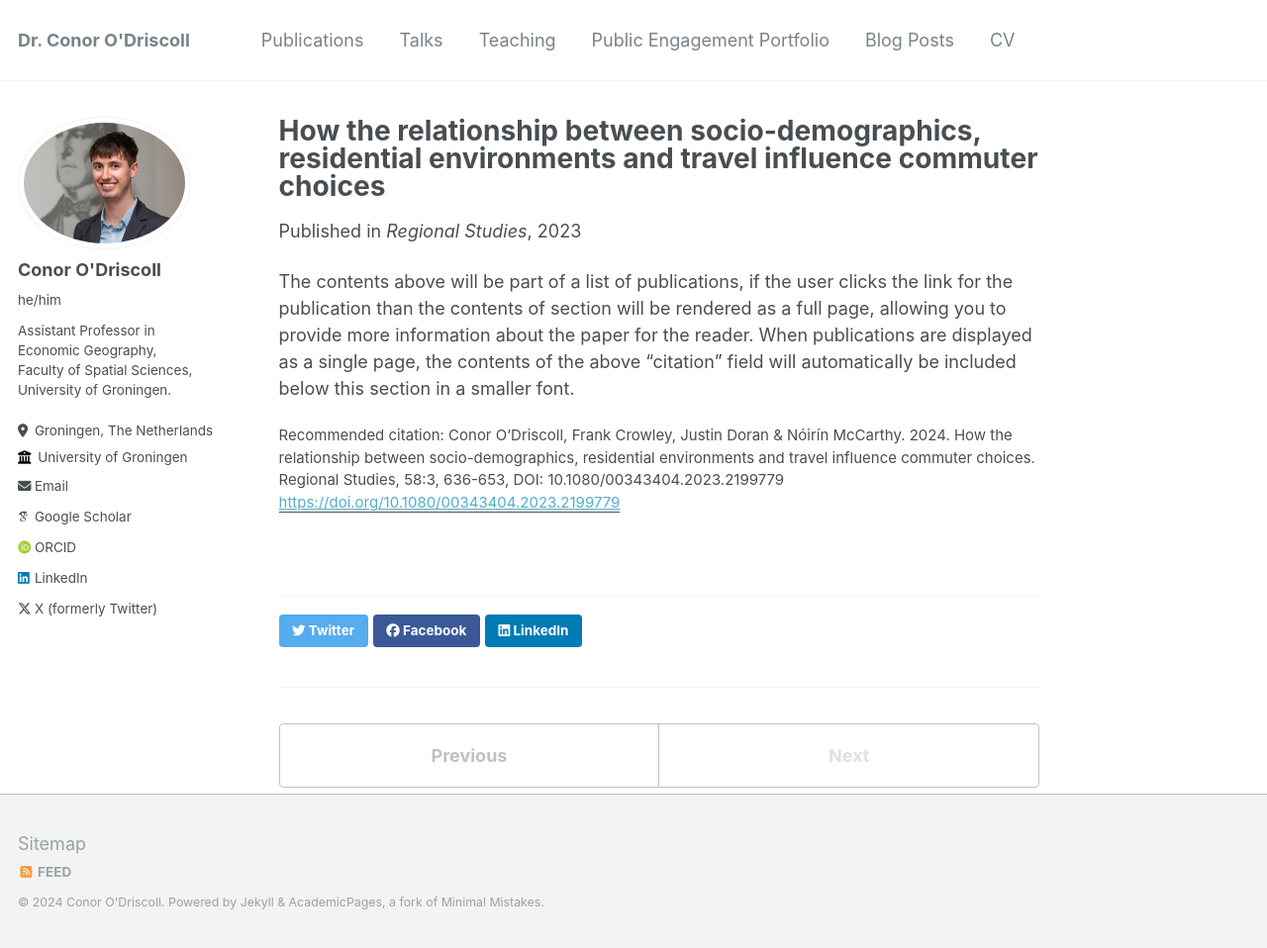
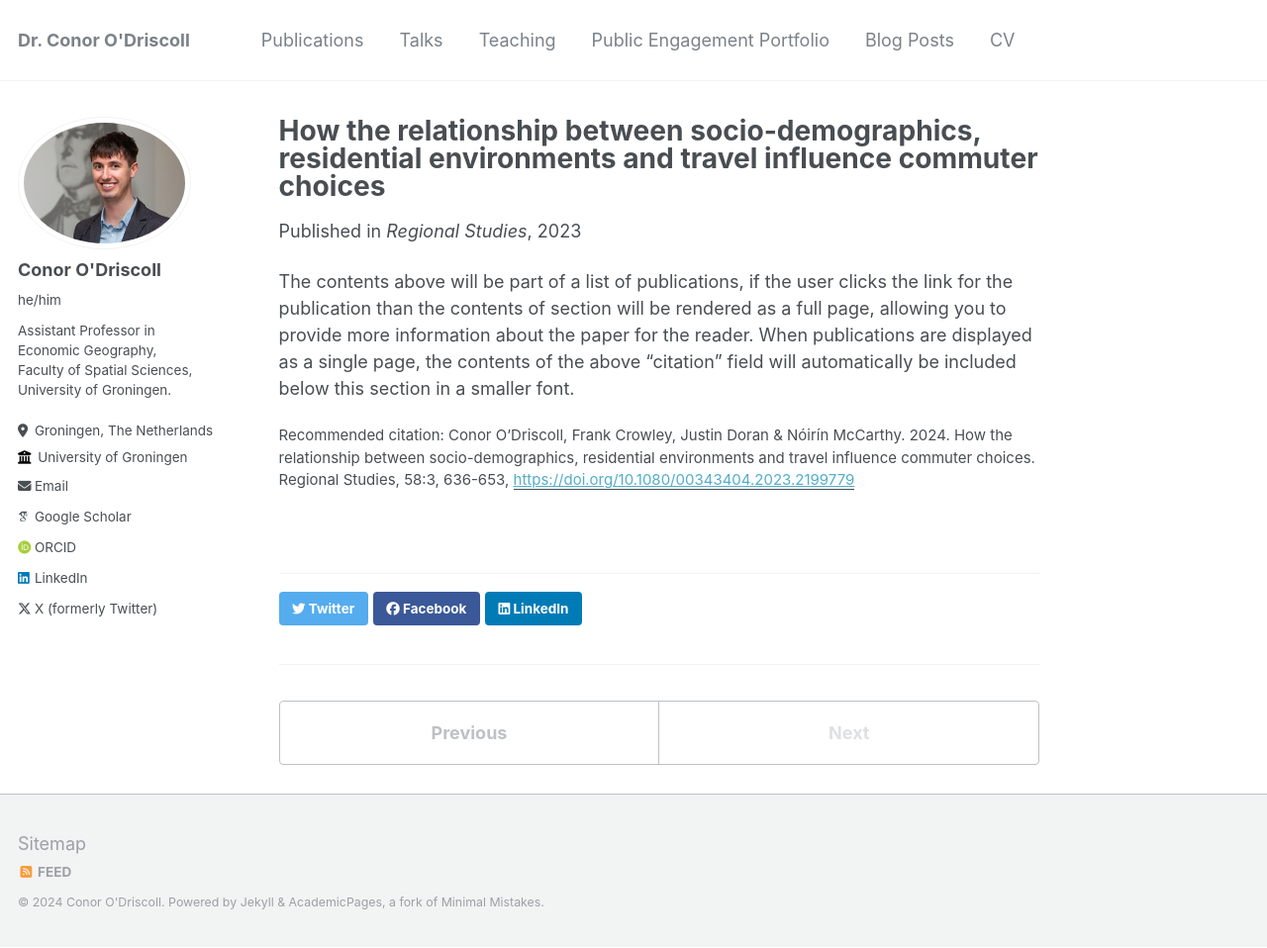
Before and after one commit to conor-o-driscoll/conor-o-driscoll.github.io, a Jekyll site: the page built from _publications/COD_RS_2023.md, in a window 1280 px wide and 958 px high. Shown: the whole window at 99% size. Built offline with Jekyll 4.4.1, drawn with Linux system fonts in a browser that asks for light colours; some web fonts are replaced.

Commit message:
Update COD_RS_2023.md

```diff
--- a/_publications/COD_RS_2023.md
+++ b/_publications/COD_RS_2023.md
@@ -6,7 +6,7 @@ excerpt: 'This paper uses Generalised Structural Equation Modelling, fine-grain
 date: 2023-05-04
 venue: 'Regional Studies'
 paperurl: 'https://doi.org/10.1080/00343404.2023.2199779'
-citation: 'Conor O’Driscoll, Frank Crowley, Justin Doran & Nóirín McCarthy. 2024. How the relationship between socio-demographics, residential environments and travel influence commuter choices. Regional Studies, 58:3, 636-653, DOI: 10.1080/00343404.2023.2199779'
+citation: 'Conor O’Driscoll, Frank Crowley, Justin Doran & Nóirín McCarthy. 2024. How the relationship between socio-demographics, residential environments and travel influence commuter choices. Regional Studies, 58:3, 636-653, '
 ---
 
 The contents above will be part of a list of publications, if the user clicks the link for the publication than the contents of section will be rendered as a full page, allowing you to provide more information about the paper for the reader. When publications are displayed as a single page, the contents of the above "citation" field will automatically be included below this section in a smaller font.
```
